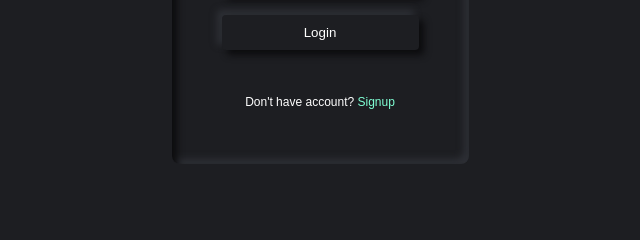
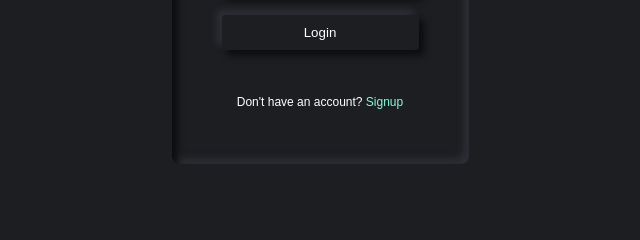
Before and after one commit to MeesamBukhari/Login-Page, a plain HTML site: page index.html in a window 1280 px wide. Shown: the part 431-671 px from the top of the page, 320-960 px from the left. Drawn offline with Linux system fonts and the light colour scheme.

Commit message:
Update index.html

```diff
--- a/index.html
+++ b/index.html
@@ -14,7 +14,7 @@
       <input type="text" placeholder="Username" />
       <input type="password" placeholder="Password" />
       <button>Login</button>
-      <p class="forgot">Don't have account? <a href="#">Signup</a></p>
+      <p class="forgot">Don't have an account? <a href="#">Signup</a></p>
     </form>
     <footer style="color: aliceblue">
       <p>
```
